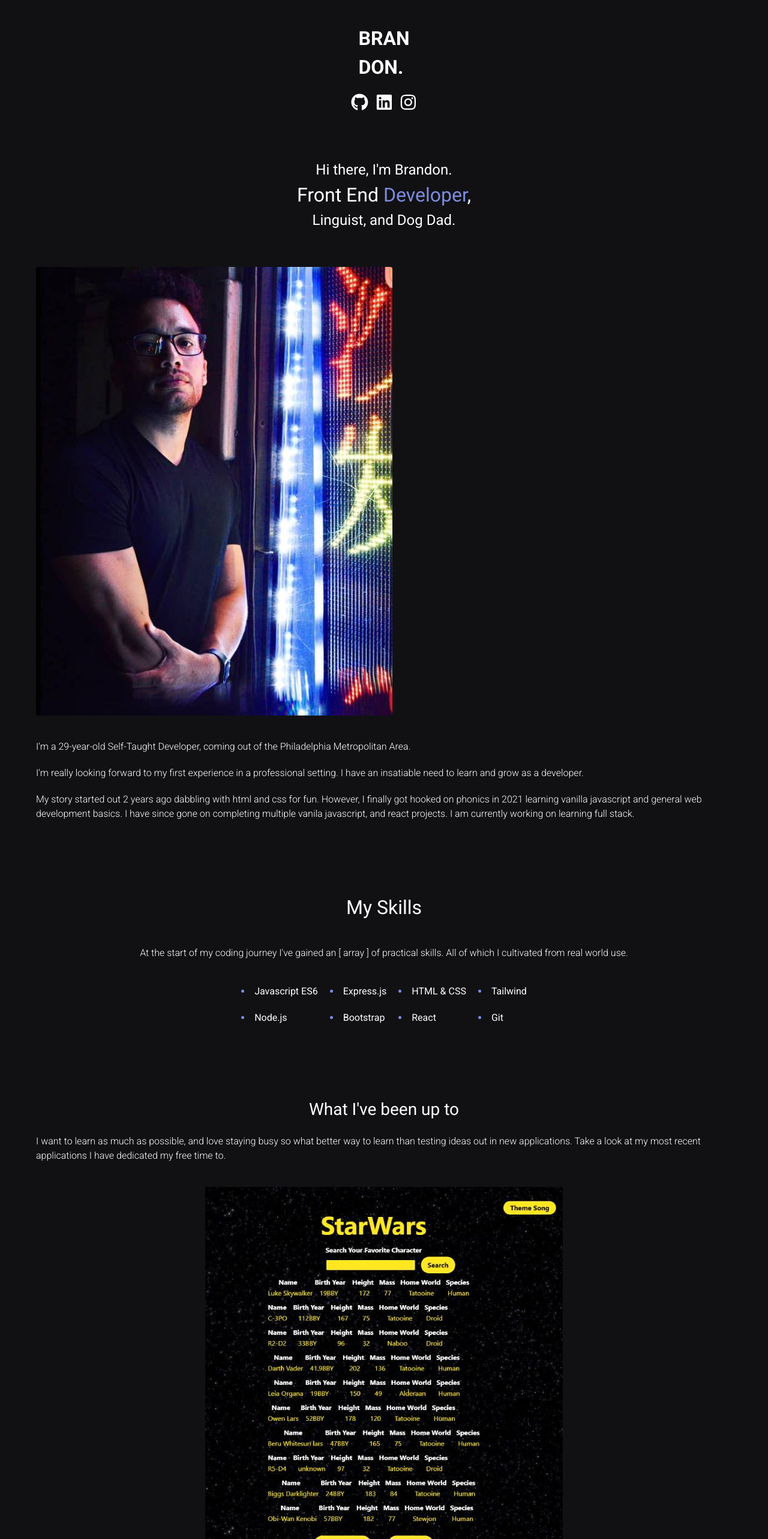
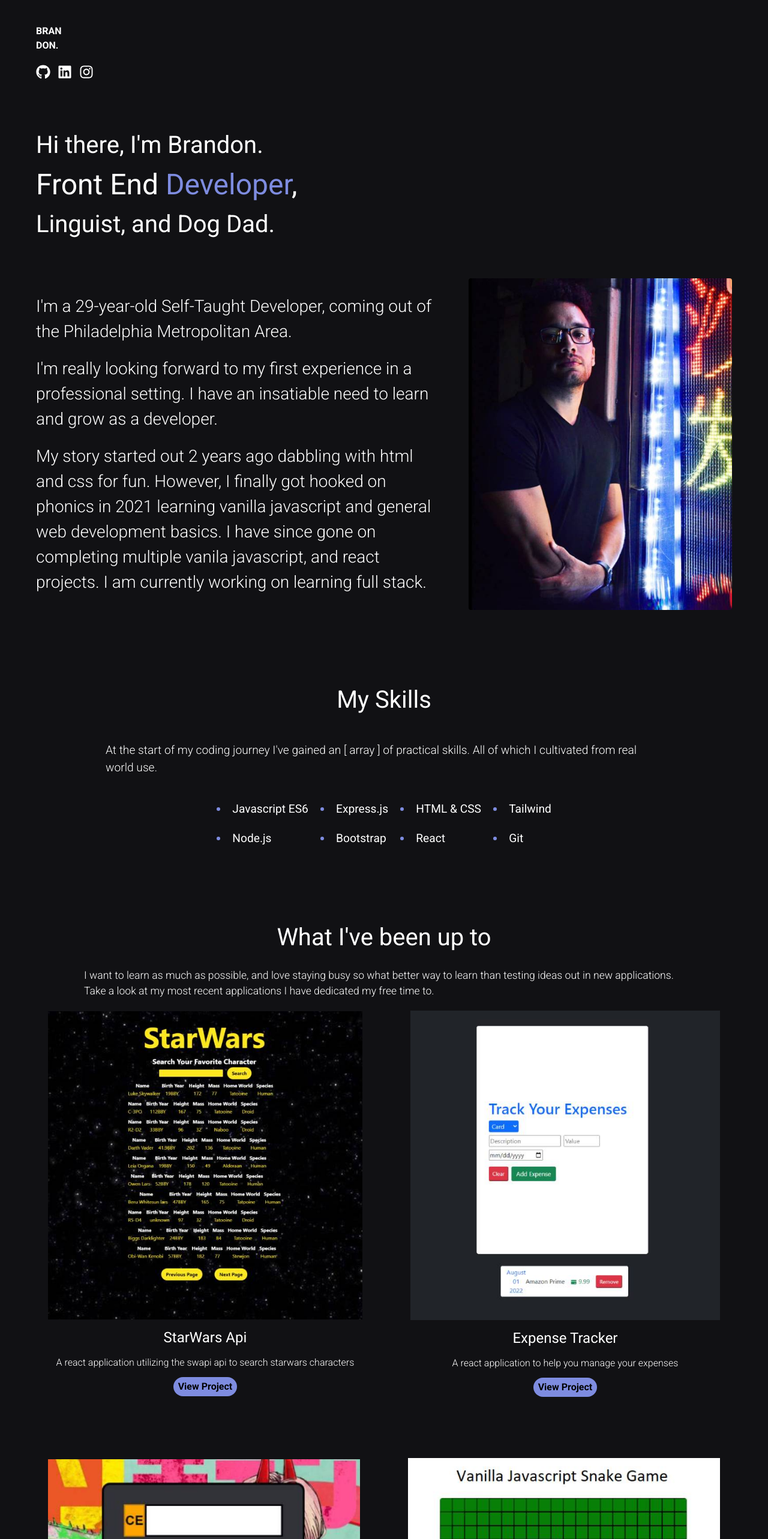
Before and after one commit to BrandonCarp/portfolio, a React (Create React App) app: page / in a window 1280 px wide. Shown: the top 2566 px of the page at 60% size. Built offline with nearby package versions, Linux system fonts and the light colour scheme.

Commit message:
finished maybe ?

```diff
--- a/src/Components/Footer.js
+++ b/src/Components/Footer.js
@@ -5,8 +5,8 @@ const Footer = () => {
     <div className="relative container mx-auto p-5">
       <div className="mb-20 flex flex-col">
         <div className="space-y-3 mb-5 flex flex-col items-center">
-          <h1 className="text-l">Let's Talk</h1>
-          <p className="font-light pl-2 md:pl-0 ">
+          <h1 className="text-l md:text-xl">Let's Talk</h1>
+          <p className="font-light pl-2 md:pl-0 md:text-[1.2rem]">
             Need a developer, have questions, or just wanna say hi. I'm looking
             forward to your email.
           </p>
--- a/src/Components/Header.js
+++ b/src/Components/Header.js
@@ -7,42 +7,49 @@ import myImage from "./imgs/me.jpg";
 const Header = () => {
   return (
     <header className="relative mx-auto container  ">
-      <div className="flex flex-col items-center pt-10">
-        <div className="mb-5">
-          <h1 className="font-bold text-l  ">BRAN</h1>
-          <h1 className="font-bold text-l ml-2 md:ml-0">DON.</h1>
+      <div className="flex flex-col items-center md:items-start pt-10">
+        <div className="mb-5 pl-5">
+          <h1 className="font-bold text-l md:text-base  ">BRAN</h1>
+          <h1 className="font-bold text-l ml-2 md:text-base md:ml-0">DON.</h1>
         </div>
-        <div className="flex space-x-3 mb-20">
+        <div className="flex space-x-3 mb-20 pl-5 ">
           <a className="" href="https://github.com/BrandonCarp">
             <FaGithub
-              size="1.8rem"
-              className="   hover:text-secondaryPurple hover:-translate-y-1 hover:scale-110 duration-300"
+              size="1.5rem"
+              className="   hover:text-secondaryPurple hover:-translate-y-1 hover:scale-110 duration-300 md:text-base"
             />
           </a>
           <a href="https://www.linkedin.com/in/brandon-carpenter-559b15203/">
             <FaLinkedin
-              size="1.8rem"
-              className=" hover:text-linkedInColor hover:-translate-y-1 hover:scale-110 duration-300"
+              size="1.5rem"
+              className=" hover:text-linkedInColor hover:-translate-y-1 hover:scale-110 duration-300 md:text-base"
             />
           </a>
           <a href="https://www.instagram.com/bcarpol/">
             <FaInstagram
-              size="1.8rem"
+              size="1.5rem"
               className=" hover:text-secondaryPink hover:-translate-y-1 hover:scale-110 duration-300"
             />
           </a>
         </div>
-        <div className="flex flex-col items-center mb-10">
-          <h1 className="text-baselg">Hi there, I'm Brandon.</h1>
-          <h1 className="text-l">
+        <div className="flex flex-col items-center md:items-start pl-5 mb-10">
+          <h1 className="text-baselg md:text-l lg:text-xl">
+            Hi there, I'm Brandon.
+          </h1>
+          <h1 className="text-l md:text-xl lg:text-xxl">
             Front End
             <span className="text-secondaryPurple"> Developer</span>,
           </h1>
-          <h1 className="text-baselg">Linguist, and Dog Dad.</h1>
+          <h1 className="text-baselg md:text-l lg:text-xl">
+            Linguist, and Dog Dad.
+          </h1>
         </div>
 
-        <div className=" flex flex-col-reverse mb-20">
-          <div className="flex flex-col space-y-5 p-5 font-light">
+        <div className=" flex flex-col-reverse md:flex-row mb-20">
+          <div
+            className="flex flex-col space-y-5 p-5 font-light md:justify-center  md:text-[1.1rem] md:w-[80%] lg:text-baselg xl:text-md
+          "
+          >
             <p>
               I'm a 29-year-old Self-Taught Developer, coming out of the
               Philadelphia Metropolitan Area.
--- a/src/Components/Projects.js
+++ b/src/Components/Projects.js
@@ -7,42 +7,45 @@ import twitter from "./imgs/twitterApp.jpg";
 
 const Projects = () => {
   return (
-    <div className="relative container mx-auto p-5 space-y-10 mb-10">
-      <div className="flex flex-col items-center space-y-5">
-        <h1 className="text-md">What I've been up to</h1>
-        <p className="font-light">
+    <div className="relative container mx-auto p-5  mb-10">
+      <div className="flex flex-col items-center space-y-5  ">
+        <h1 className="text-md md:text-xl">What I've been up to</h1>
+        <p className="font-light text-[1.1rem]  md:px-10 lg:px-20">
           I want to learn as much as possible, and love staying busy so what
           better way to learn than testing ideas out in new applications. Take a
           look at my most recent applications I have dedicated my free time to.
         </p>
       </div>
       <div className="">
-        <div className="space-y-10 mb-10">
-          <div className="space-y-2 flex flex-col items-center justify-center">
-            <img className="" src={swapi} alt="swapiApp" />
-            <div className="space-y-3 flex flex-col items-center ">
-              <h3 className="text-baselg">Swapi Api</h3>
-              <p className="font-light pl-2 md:pl-0">
-                An application that utilizes the Swapi starwars Api, using React{" "}
-                {"&"} Tailwind
+        <div className="relative mx-auto container   mb-5 p-5 md:space-x-20 md:flex ">
+          <div className="flex flex-col items-center justify-center mb-10 md:mb-0">
+            <div>
+              <img className="" src={swapi} alt="React Expense Tracker" />
+            </div>
+            <div className="space-y-3 flex flex-col items-center">
+              <h3 className="text-baselg pt-3">StarWars Api</h3>
+              <p className=" font-light ml-4 md:ml-0">
+                A react application utilizing the swapi api to search starwars
+                characters
               </p>
 
               <a
                 href="https://brandoncarp-swapi-app.herokuapp.com/"
-                className=" bg-secondaryPurple px-2 py-1 rounded-full text-black font-bold hover:bg-secondaryPurpleLight"
+                className="bg-secondaryPurple  px-2 py-1  rounded-full text-black font-bold hover:bg-secondaryPurpleLight"
               >
                 View Project
               </a>
             </div>
           </div>
 
-          <div className="space-y-2 flex flex-col items-center justify-center">
-            <img className="" src={tracker} alt="React Expense Tracker" />
+          <div className="flex flex-col items-center justify-center">
+            <div>
+              <img className="" src={tracker} alt="React Expense Tracker" />
+            </div>
             <div className="space-y-3 flex flex-col items-center">
-              <h3 className="text-baselg">Expense Tracker</h3>
-              <p className=" font-light">
-                A application that can be used to keep track of your expenses,
-                using React {"&"} Bootstrap
+              <h3 className="text-baselg pt-3">Expense Tracker</h3>
+              <p className=" font-light ml-4 md:ml-0">
+                A react application to help you manage your expenses
               </p>
 
               <a
@@ -55,14 +58,13 @@ const Projects = () => {
           </div>
         </div>
 
-        <div className="space-y-10">
+        <div className="relative mx-auto container space-y-10 mb-10 p-5 md:space-x-20 md:flex ">
           <div className="space-y-5 flex flex-col items-center justify-center">
-            <img className="" src={calc} alt="calculator app" />
+            <img className="md:mt-11" src={calc} alt="calculator app" />
             <div className="space-y-3 flex flex-col items-center">
               <h3 className="text-baselg">Calculator App</h3>
-              <p className="font-light pl-2 md:pl-0">
-                This is a calculator application made with Vanilla Javascript{" "}
-                {"&"} Css
+              <p className="font-light ml-4 md:ml-0">
+                This is a calculator application made with Vanilla Javascript
               </p>
               <a
                 href="https://brandoncarp.github.io/calc.html"
@@ -78,9 +80,8 @@ const Projects = () => {
 
             <div className="space-y-3 flex flex-col items-center">
               <h3 className="text-baselg">Snake Game</h3>
-              <p className="font-light">
-                The classic snake game we all know and love, made with Vanilla
-                Javascript {"&"} Css
+              <p className="font-light ml-4 md:ml-0">
+                The classic snake game, made with Vanilla Javascript
               </p>
               <a
                 href="https://brandoncarp.github.io/snake.html"
@@ -96,8 +97,8 @@ const Projects = () => {
       <div className="space-y-5 flex flex-col items-center justify-center">
         <img className="" src={twitter} alt="twitter showcase app" />
         <div className="space-y-3 flex flex-col items-center">
-          <h1 className="text-md">Twitter Showcase</h1>
-          <p className="font-light">
+          <h1 className="text-md md:text-l">Twitter Showcase</h1>
+          <p className="font-light md:text-[1.2rem]">
             What I am working on now, a <span className="">Twitter</span>{" "}
             showcase full stack application that lets you see all of your
             favorite users tweets, and even random tweets of a specific user.
--- a/src/Components/Skills.js
+++ b/src/Components/Skills.js
@@ -5,23 +5,23 @@ const Skills = () => {
     <div className="relative container mx-auto mb-20">
       <div className=" flex flex-col items-center p-5 space-y-10">
         <div className="">
-          <h1 className="text-l">My Skills</h1>
+          <h1 className="text-l md:text-xl">My Skills</h1>
         </div>
-        <div className="">
-          <p className="font-light">
+        <div className=" flex justify-center items-center md:w-[80%]">
+          <p className="font-light text-[1.2rem]">
             At the start of my coding journey I've gained an [ array ] of
             practical skills. All of which I cultivated from real world use.
           </p>
         </div>
-        <div className="marker:text-secondaryPurple   grid grid-rows-4 md:grid-rows-2 grid-flow-col gap-5 ">
-          <li>Javascript ES6</li>
-          <li>Node.js</li>
-          <li>Express.js</li>
-          <li>Bootstrap</li>
-          <li>HTML {"&"} CSS</li>
-          <li>React</li>
-          <li>Tailwind</li>
-          <li>Git</li>
+        <div className="marker:text-secondaryPurple   grid grid-rows-4 md:grid-rows-2 grid-flow-col gap-5  ">
+          <li className="md:text-[1.2rem]">Javascript ES6</li>
+          <li className="md:text-[1.2rem]">Node.js</li>
+          <li className="md:text-[1.2rem]">Express.js</li>
+          <li className="md:text-[1.2rem]">Bootstrap</li>
+          <li className="md:text-[1.2rem]">HTML {"&"} CSS</li>
+          <li className="md:text-[1.2rem]">React</li>
+          <li className="md:text-[1.2rem]">Tailwind</li>
+          <li className="md:text-[1.2rem]">Git</li>
         </div>
       </div>
     </div>
--- a/src/Components/Transitions/SlideUp.js
+++ /dev/null
@@ -1,20 +0,0 @@
-import React from "react";
-import { Transition } from "@headlessui/react";
-
-export default function SlideUp({ children }) {
-  return (
-    <div>
-      <Transition
-        show={true}
-        enter="transform transition ease-in-out duration-1000"
-        enterFrom="opacity-0 translate-y-full"
-        enterTo="opacity-100 translate-y-0"
-        leave="transform transition ease-in-out duration-1000"
-        leaveFrom="opacity-100 translate-y-0"
-        leaveTo="opacity-0 translate-y-full"
-      >
-        {children}
-      </Transition>
-    </div>
-  );
-}
```
Also changed, not shown: src/Components/imgs/calcApp.jpg, src/Components/imgs/swapiApp.jpg.
